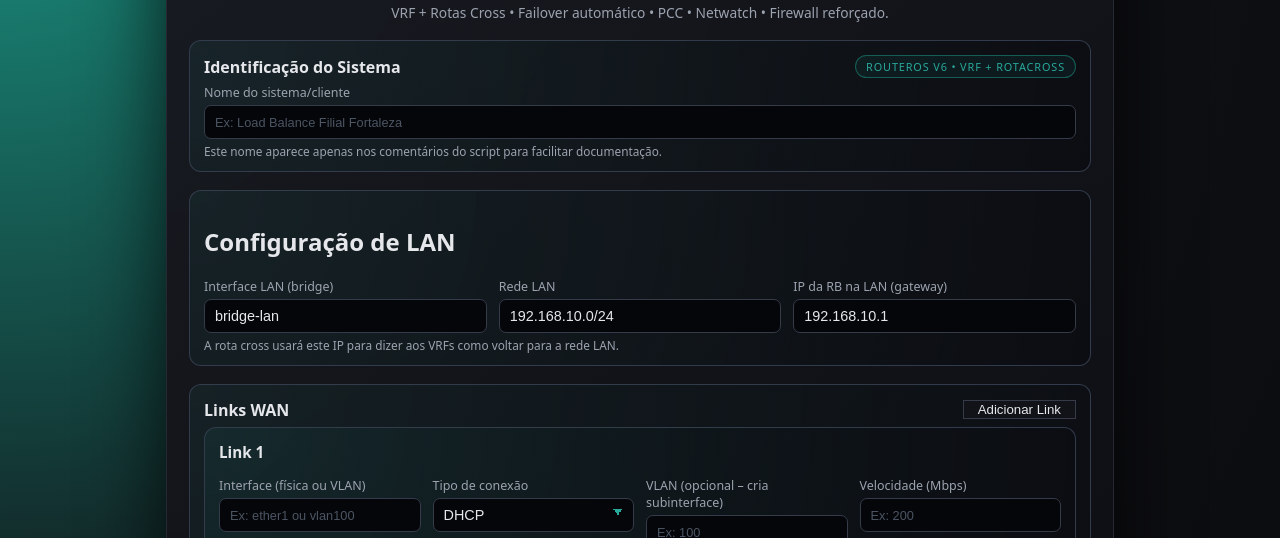
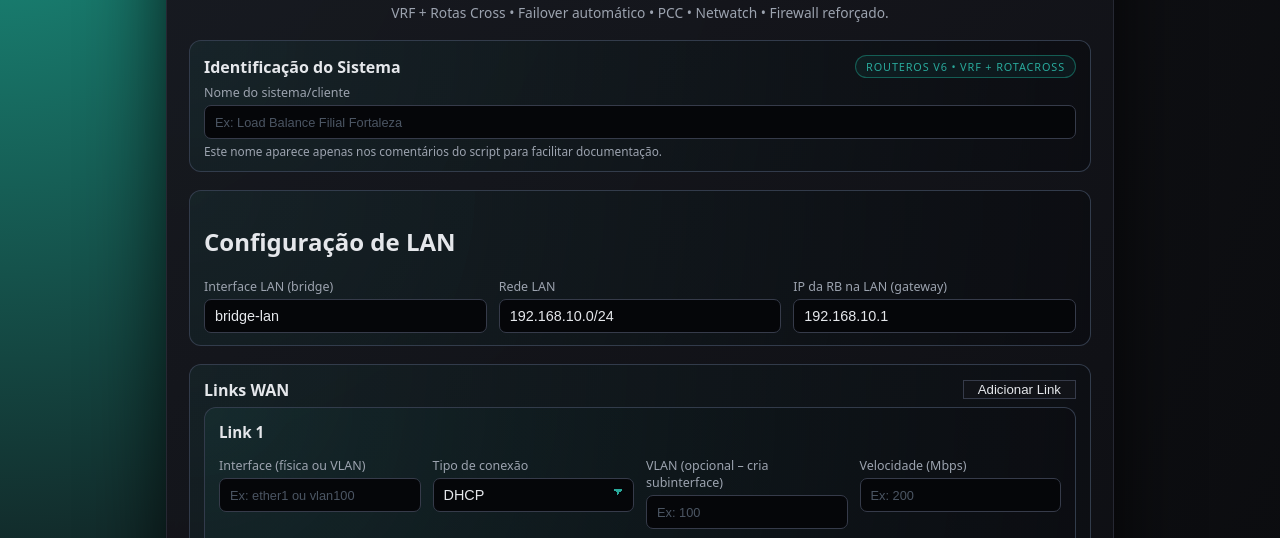
Before and after one commit to dawidhsgarcia/gerador-loadbalance, a plain HTML site: page Index.html in a window 1280 px wide. Shown: the part 184-722 px from the top of the page. Drawn offline with Linux system fonts and the light colour scheme.

Commit message:
Update Index.html

```diff
--- a/Index.html
+++ b/Index.html
@@ -259,9 +259,6 @@
               <label for="lan_gateway">IP da RB na LAN (gateway)</label>
               <input id="lan_gateway" type="text" value="192.168.10.1">
             </div>
-          </div>
-          <div class="helper">
-            A rota cross usará este IP para dizer aos VRFs como voltar para a rede LAN.
           </div>
         </div>
 
```
